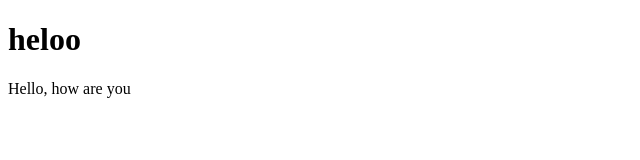
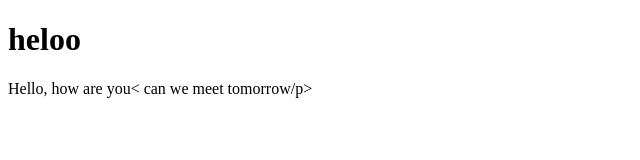
Before and after one commit to Abhijith1001/mygit, a plain HTML site: page index.html in a window 1280 px wide. Shown: the whole page, without its empty margins (0-640 px from the left). Drawn offline with Linux system fonts and the light colour scheme.

Commit message:
hello file modified

```diff
--- a/index.html
+++ b/index.html
@@ -8,6 +8,7 @@
 </head>
 <body>
     <h1>heloo</h1>
-    <p>Hello, how are you</p>
+    <p>Hello, how are you<
+        can we meet tomorrow/p>
 </body>
 </html>
```
